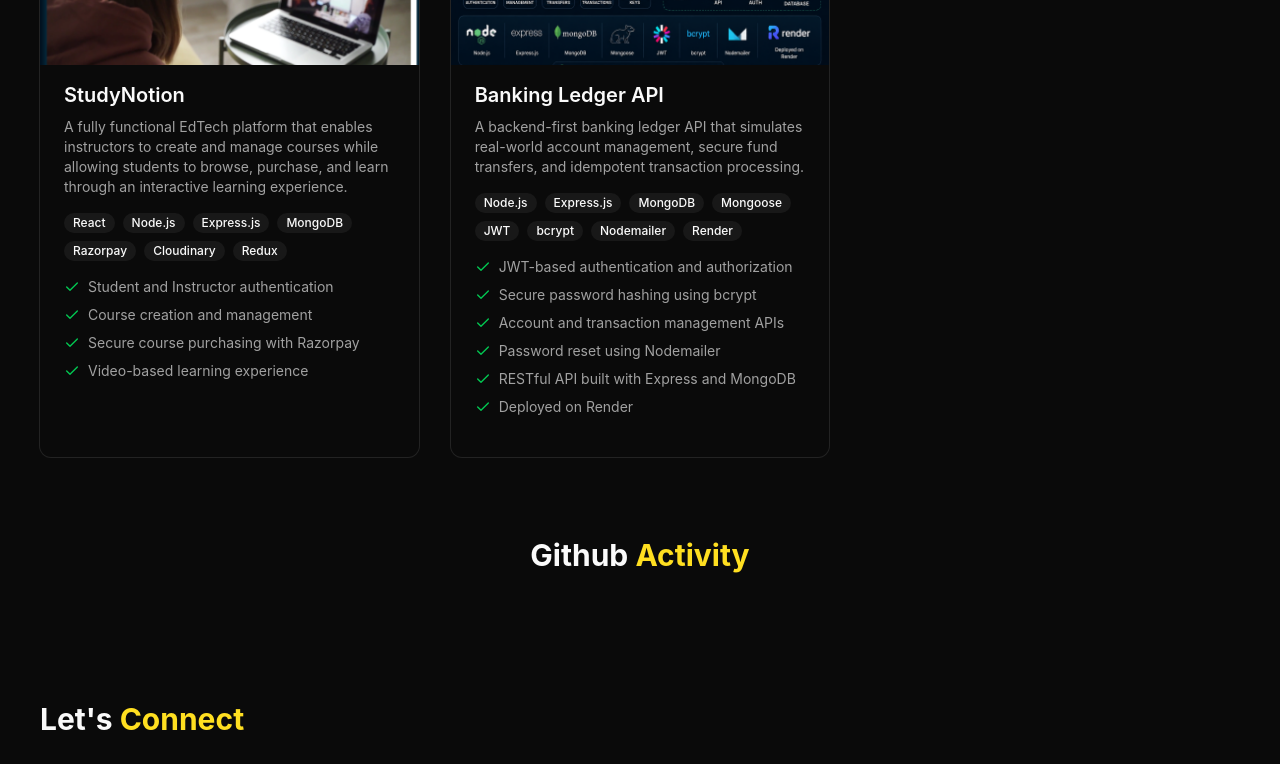
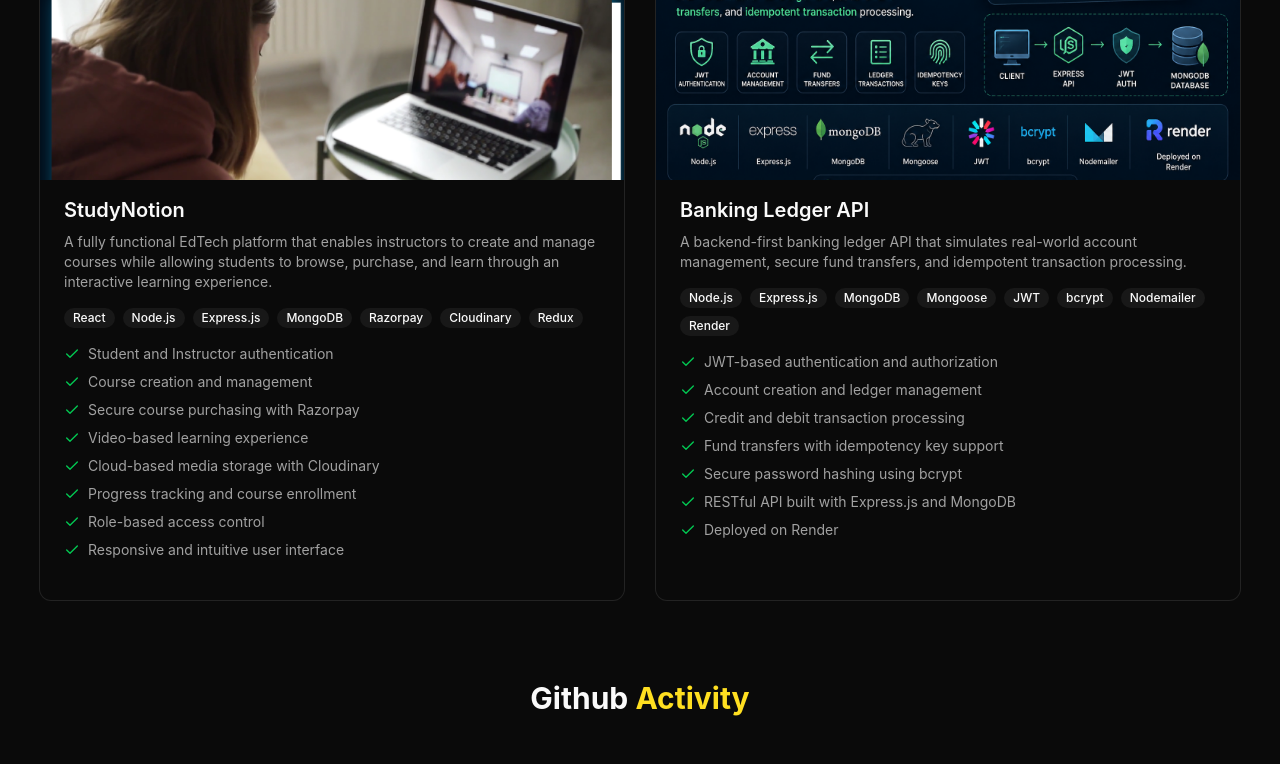
Before and after one commit to princepal09/Portfolio, a React (Vite) app in the folder client/: page / in a window 1280 px wide. Shown: the part 2127-2891 px from the top of the page. Built offline with nearby package versions, Linux system fonts and the light colour scheme; no server answers.

Commit message:
update ui

```diff
--- a/client/src/components/Sections/Projects.tsx
+++ b/client/src/components/Sections/Projects.tsx
@@ -24,7 +24,7 @@ const Projects = () => {
         </motion.div>
       </div>
 
-      <div className="grid grid-cols-1 md:grid-cols-2 lg:grid-cols-3 gap-8">
+      <div className="grid  grid-cols-1 md:grid-cols-2 lg:grid-cols-2 gap-8">
   {projects?.map((project: IProject, index: number) => (
     <motion.div
       key={project?.title}
--- a/client/src/constants/index.ts
+++ b/client/src/constants/index.ts
@@ -1,5 +1,3 @@
-
-
 export interface ITech {
   name: string;
   logo: string;
@@ -89,7 +87,7 @@ export const technologies: ITech[] = [
   },
 ];
 
-export const testimonials : ITesti[] = [
+export const testimonials: ITesti[] = [
   {
     name: "Sarah Johnson",
     role: "CEO at TechStart",
@@ -113,8 +111,6 @@ export const testimonials : ITesti[] = [
   },
 ];
 
-
-
 export const projects: IProject[] = [
   {
     title: "StudyNotion",
@@ -128,7 +124,7 @@ export const projects: IProject[] = [
       "MongoDB",
       "Razorpay",
       "Cloudinary",
-      "Redux"
+      "Redux",
     ],
     liveUrl: "https://study-notion-ruddy-six.vercel.app/",
     githubUrl: "https://github.com/princepal09/StudyNotion",
@@ -136,13 +132,17 @@ export const projects: IProject[] = [
       "Student and Instructor authentication",
       "Course creation and management",
       "Secure course purchasing with Razorpay",
-      "Video-based learning experience"
-    ]
+      "Video-based learning experience",
+      "Cloud-based media storage with Cloudinary",
+      "Progress tracking and course enrollment",
+      "Role-based access control",
+      "Responsive and intuitive user interface",
+    ],
   },
   {
     title: "Banking Ledger API",
     description:
-  "A backend-first banking ledger API that simulates real-world account management, secure fund transfers, and idempotent transaction processing.",
+      "A backend-first banking ledger API that simulates real-world account management, secure fund transfers, and idempotent transaction processing.",
     image: "/banking-ledger.png",
     technologies: [
       "Node.js",
@@ -152,19 +152,20 @@ export const projects: IProject[] = [
       "JWT",
       "bcrypt",
       "Nodemailer",
-      "Render"
+      "Render",
     ],
     liveUrl: "https://banking-ledger-eix1.onrender.com/",
     githubUrl: "https://github.com/princepal09/Banking_Ledger",
     features: [
       "JWT-based authentication and authorization",
+      "Account creation and ledger management",
+      "Credit and debit transaction processing",
+      "Fund transfers with idempotency key support",
       "Secure password hashing using bcrypt",
-      "Account and transaction management APIs",
-      "Password reset using Nodemailer",
-      "RESTful API built with Express and MongoDB",
-      "Deployed on Render"
-    ]
-  }
+      "RESTful API built with Express.js and MongoDB",
+      "Deployed on Render",
+    ],
+  },
 ];
 
 export interface IExperience {
```
